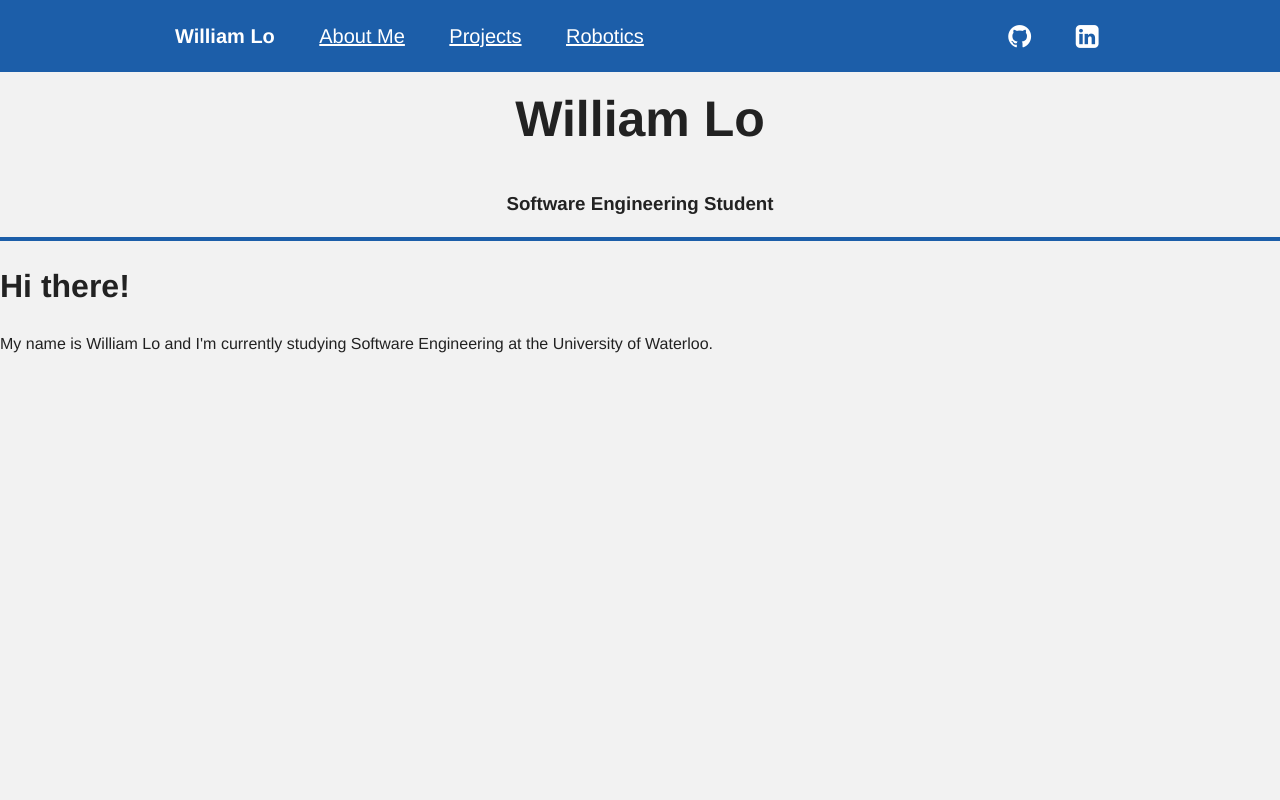
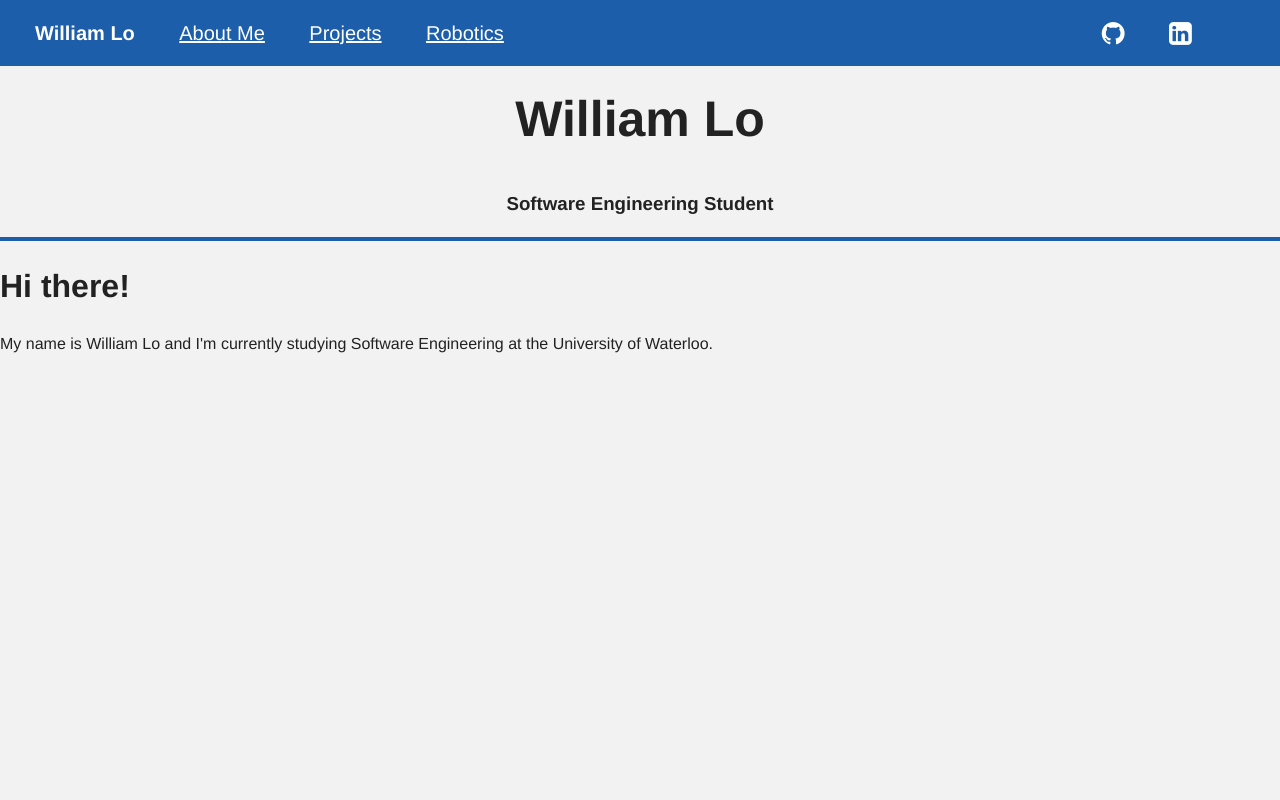
Before and after one commit to Will-Lo/Will-Lo.github.io, a plain HTML site: page index.html in a window 1280 px wide. Shown: the top 800 px of the page. Drawn offline with nearby package versions, Linux system fonts and the light colour scheme.

Commit message:
Reverted change

```diff
--- a/main.css
+++ b/main.css
@@ -1,6 +1,14 @@
 body{
 	background-color: rgb(242,242,242);
 }
+
+.fullWidth {
+   width: 100%;
+   margin-left: auto;
+   margin-right: auto;
+   max-width: initial;
+}
+
 
 .header{
 	text-align: center;
@@ -15,8 +23,8 @@ body{
 
 .nav{
 	background-color: rgb(28,94,169);
-	padding-top: 5px;
-	padding-bottom: 5px;
+	padding-top: 2px;
+	padding-bottom: 2px;
 	top:0;
 	width:100%;
 	max-height: 10%
```
Also changed, not shown: index.html (+1 -1 lines).
